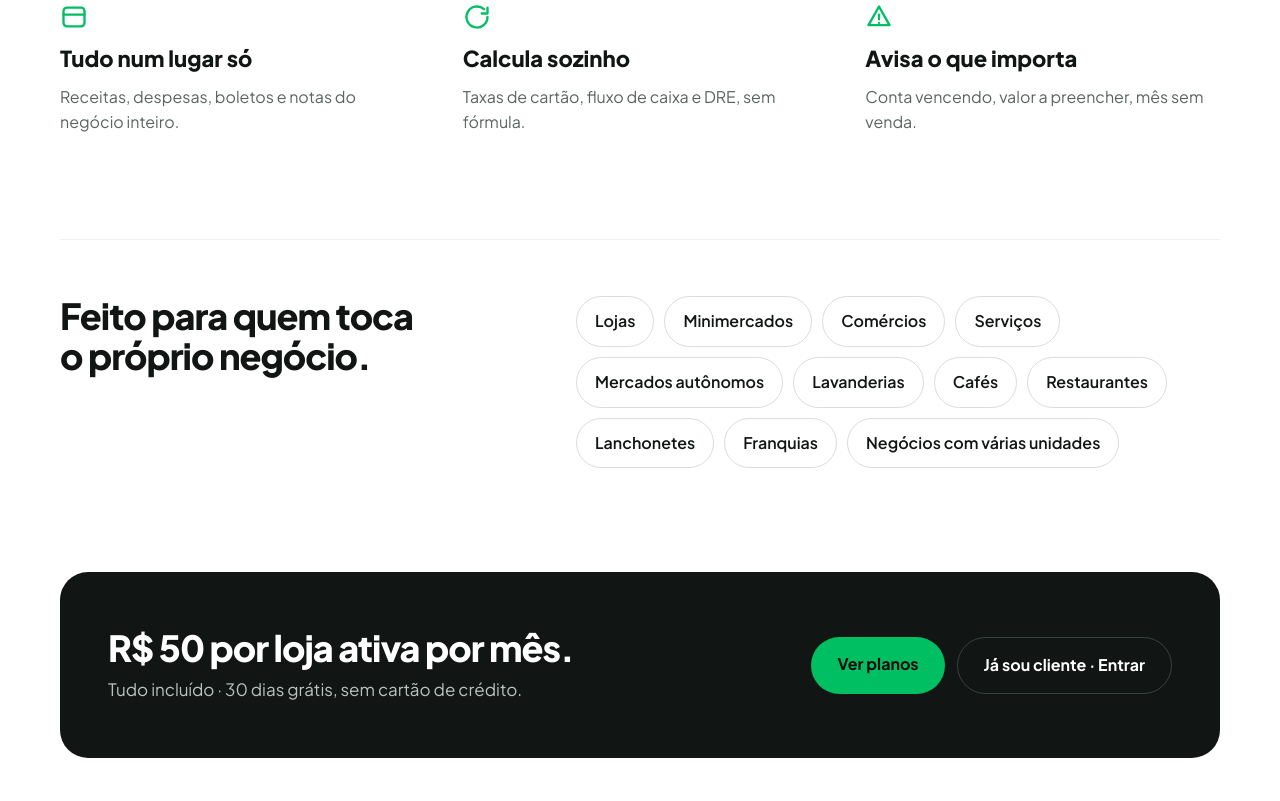
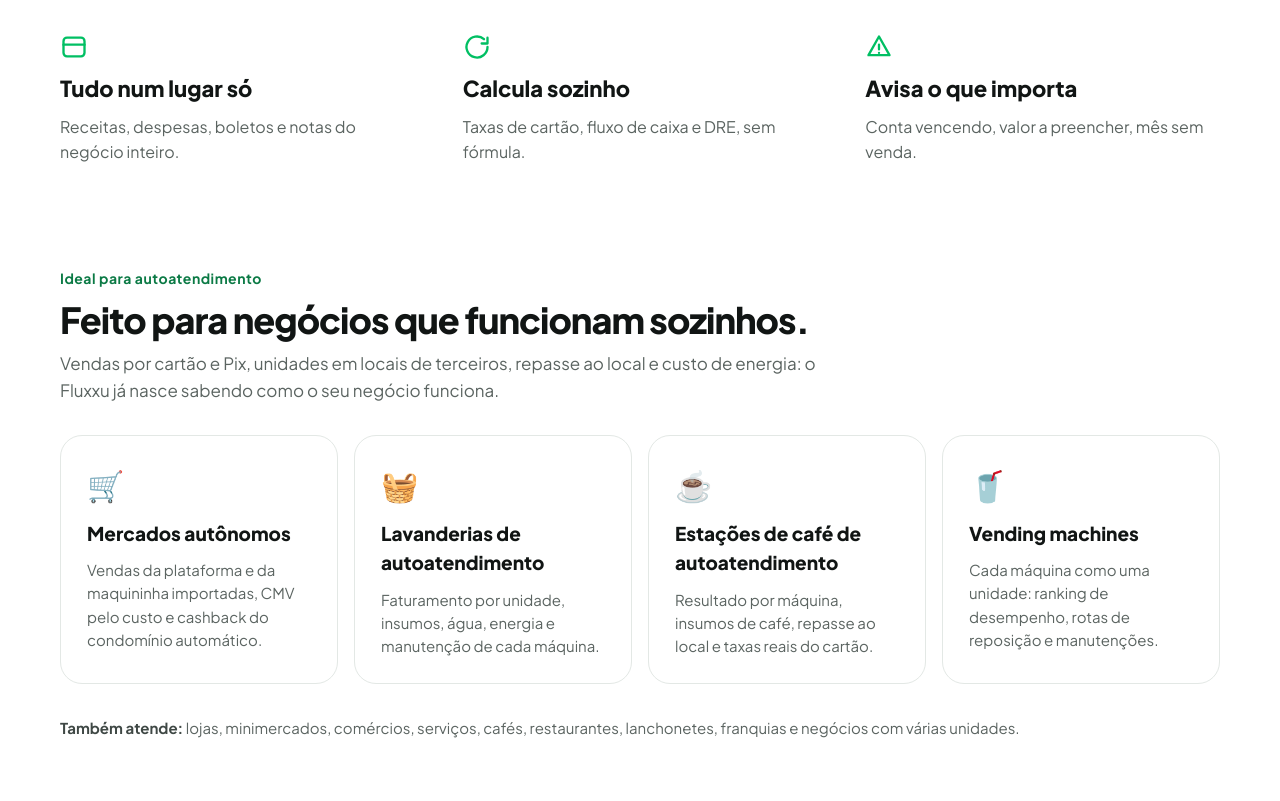
Before and after one commit to grupo-doism/site, a plain HTML site: page index.html in a window 1280 px wide. Shown: the part 1439-2240 px from the top of the page. Drawn offline with Linux system fonts and the light colour scheme.

Commit message:
Add files via upload

```diff
--- a/index.html
+++ b/index.html
@@ -3,9 +3,9 @@
 <head>
 <meta charset="utf-8">
 <meta name="viewport" content="width=device-width, initial-scale=1">
-<title>Fluxxu · Controle financeiro para pequenos negócios</title>
-<meta name="description" content="Contas, fluxo de caixa e resultado do mês prontos — de uma loja ou de várias. Taxas de cartão, conciliação bancária e desempenho por unidade. 30 dias grátis.">
-<meta property="og:title" content="Fluxxu · Controle financeiro para pequenos negócios"><meta property="og:description" content="Contas, fluxo de caixa e resultado do mês prontos — de uma loja ou de várias. Taxas de cartão, conciliação bancária e desempenho por unidade. 30 dias grátis."><meta property="og:type" content="website"><meta property="og:image" content="https://www.fluxxu.com.br/assets/tela-dashboard.jpg"><meta property="og:locale" content="pt_BR">
+<title>Fluxxu · Controle financeiro para negócios de autoatendimento</title>
+<meta name="description" content="Controle financeiro ideal para mercados autônomos, lavanderias de autoatendimento, estações de café e vending machines: vendas, taxas, repasses, conciliação bancária e resultado por unidade. 30 dias grátis.">
+<meta property="og:title" content="Fluxxu · Controle financeiro para negócios de autoatendimento"><meta property="og:description" content="Controle financeiro ideal para mercados autônomos, lavanderias de autoatendimento, estações de café e vending machines: vendas, taxas, repasses, conciliação bancária e resultado por unidade. 30 dias grátis."><meta property="og:type" content="website"><meta property="og:image" content="https://www.fluxxu.com.br/assets/tela-dashboard.jpg"><meta property="og:locale" content="pt_BR">
 <link rel="icon" href="assets/favicon-32.png" sizes="32x32"><link rel="apple-touch-icon" href="assets/apple-touch-icon.png">
 <meta name="theme-color" content="#111514">
 <link rel="preconnect" href="https://fonts.googleapis.com">
@@ -34,9 +34,9 @@ a{color:#0B7A45}a:hover{color:#075432}
 </header>
 
 <section style="max-width: 1160px; margin: 0 auto; padding: 96px 24px 56px; display: flex; flex-direction: column; align-items: center; text-align: center; gap: 24px">
-<p style="margin: 0; font-size: 14px; font-weight: 700; color: #0B7A45; letter-spacing: .5px">Controle financeiro para pequenos negócios</p>
+<p style="margin: 0; font-size: 14px; font-weight: 700; color: #0B7A45; letter-spacing: .5px">Controle financeiro para negócios de autoatendimento</p>
 <h1 style="margin: 0; max-width: 860px; font-size: clamp(36px, 9vw, 68px); line-height: 1.04; letter-spacing: -2.2px; font-weight: 800; text-wrap: balance">Seu financeiro em ordem.<br>Sem planilha.</h1>
-<p style="margin: 0; max-width: 560px; font-size: 19px; color: #5B6461">Contas, fluxo de caixa e resultado do mês prontos — de uma loja ou de várias.</p>
+<p style="margin: 0; max-width: 640px; font-size: 19px; color: #5B6461">Ideal para mercados autônomos, lavanderias de autoatendimento, estações de café e vending machines. Vendas, taxas, repasses e o resultado de cada unidade, prontos.</p>
 <div style="display: flex; gap: 12px; flex-wrap: wrap; justify-content: center; margin-top: 8px">
 <a href="cadastro.html" style="background: #00BF63; color: #0A0A0A; text-decoration: none; font-weight: 700; font-size: 16px; padding: 16px 28px; border-radius: 999px">Testar 30 dias grátis</a>
 <a href="recursos.html" style="color: #111514; text-decoration: none; font-weight: 700; font-size: 16px; padding: 16px 28px; border-radius: 999px; border: 1px solid #D8DEDB">Ver como funciona</a>
@@ -67,23 +67,35 @@ a{color:#0B7A45}a:hover{color:#075432}
 </div>
 </section>
 
-<section style="max-width: 1160px; margin: 0 auto; padding: 104px 24px 0">
-<div style="border-top: 1px solid #EEF1EF; padding-top: 56px; display: flex; flex-wrap: wrap; gap: 32px; align-items: flex-start; justify-content: space-between">
-<h2 style="margin: 0; flex: 1 1 360px; font-size: 36px; line-height: 1.12; letter-spacing: -1px; font-weight: 800; text-wrap: balance">Feito para quem toca o próprio negócio.</h2>
-<div style="flex: 1 1 520px; display: flex; flex-wrap: wrap; gap: 10px">
-<p style="margin: 0; padding: 12px 18px; border: 1px solid #D8DEDB; border-radius: 999px; font-weight: 600">Lojas</p>
-<p style="margin: 0; padding: 12px 18px; border: 1px solid #D8DEDB; border-radius: 999px; font-weight: 600">Minimercados</p>
-<p style="margin: 0; padding: 12px 18px; border: 1px solid #D8DEDB; border-radius: 999px; font-weight: 600">Comércios</p>
-<p style="margin: 0; padding: 12px 18px; border: 1px solid #D8DEDB; border-radius: 999px; font-weight: 600">Serviços</p>
-<p style="margin: 0; padding: 12px 18px; border: 1px solid #D8DEDB; border-radius: 999px; font-weight: 600">Mercados autônomos</p>
-<p style="margin: 0; padding: 12px 18px; border: 1px solid #D8DEDB; border-radius: 999px; font-weight: 600">Lavanderias</p>
-<p style="margin: 0; padding: 12px 18px; border: 1px solid #D8DEDB; border-radius: 999px; font-weight: 600">Cafés</p>
-<p style="margin: 0; padding: 12px 18px; border: 1px solid #D8DEDB; border-radius: 999px; font-weight: 600">Restaurantes</p>
-<p style="margin: 0; padding: 12px 18px; border: 1px solid #D8DEDB; border-radius: 999px; font-weight: 600">Lanchonetes</p>
-<p style="margin: 0; padding: 12px 18px; border: 1px solid #D8DEDB; border-radius: 999px; font-weight: 600">Franquias</p>
-<p style="margin: 0; padding: 12px 18px; border: 1px solid #D8DEDB; border-radius: 999px; font-weight: 600">Negócios com várias unidades</p>
+<section style="max-width: 1160px; margin: 0 auto; padding: 104px 24px 0; display: flex; flex-direction: column; gap: 32px">
+<div style="display: flex; flex-direction: column; gap: 10px; max-width: 760px">
+<p style="margin: 0; font-size: 14px; font-weight: 700; color: #0B7A45; letter-spacing: .5px">Ideal para autoatendimento</p>
+<h2 style="margin: 0; font-size: 36px; line-height: 1.12; letter-spacing: -1px; font-weight: 800; text-wrap: balance">Feito para negócios que funcionam sozinhos.</h2>
+<p style="margin: 0; color: #5B6461; font-size: 17px">Vendas por cartão e Pix, unidades em locais de terceiros, repasse ao local e custo de energia: o Fluxxu já nasce sabendo como o seu negócio funciona.</p>
+</div>
+<div style="display: grid; grid-template-columns: repeat(auto-fit, minmax(240px, 1fr)); gap: 16px">
+<div style="border: 1px solid #E3E8E5; border-radius: 22px; padding: 26px; display: flex; flex-direction: column; gap: 10px">
+<p style="margin: 0; font-size: 30px" aria-hidden="true">🛒</p>
+<h3 style="margin: 0; font-size: 19px; font-weight: 800">Mercados autônomos</h3>
+<p style="margin: 0; color: #5B6461; font-size: 15px">Vendas da plataforma e da maquininha importadas, CMV pelo custo e cashback do condomínio automático.</p>
+</div>
+<div style="border: 1px solid #E3E8E5; border-radius: 22px; padding: 26px; display: flex; flex-direction: column; gap: 10px">
+<p style="margin: 0; font-size: 30px" aria-hidden="true">🧺</p>
+<h3 style="margin: 0; font-size: 19px; font-weight: 800">Lavanderias de autoatendimento</h3>
+<p style="margin: 0; color: #5B6461; font-size: 15px">Faturamento por unidade, insumos, água, energia e manutenção de cada máquina.</p>
+</div>
+<div style="border: 1px solid #E3E8E5; border-radius: 22px; padding: 26px; display: flex; flex-direction: column; gap: 10px">
+<p style="margin: 0; font-size: 30px" aria-hidden="true">☕</p>
+<h3 style="margin: 0; font-size: 19px; font-weight: 800">Estações de café de autoatendimento</h3>
+<p style="margin: 0; color: #5B6461; font-size: 15px">Resultado por máquina, insumos de café, repasse ao local e taxas reais do cartão.</p>
+</div>
+<div style="border: 1px solid #E3E8E5; border-radius: 22px; padding: 26px; display: flex; flex-direction: column; gap: 10px">
+<p style="margin: 0; font-size: 30px" aria-hidden="true">🥤</p>
+<h3 style="margin: 0; font-size: 19px; font-weight: 800">Vending machines</h3>
+<p style="margin: 0; color: #5B6461; font-size: 15px">Cada máquina como uma unidade: ranking de desempenho, rotas de reposição e manutenções.</p>
 </div>
 </div>
+<p style="margin: 0; color: #5B6461; font-size: 15px"><b style="color: #3F4845">Também atende:</b> lojas, minimercados, comércios, serviços, cafés, restaurantes, lanchonetes, franquias e negócios com várias unidades.</p>
 </section>
 
 <section style="max-width: 1160px; margin: 0 auto; padding: 104px 24px 0">
```
